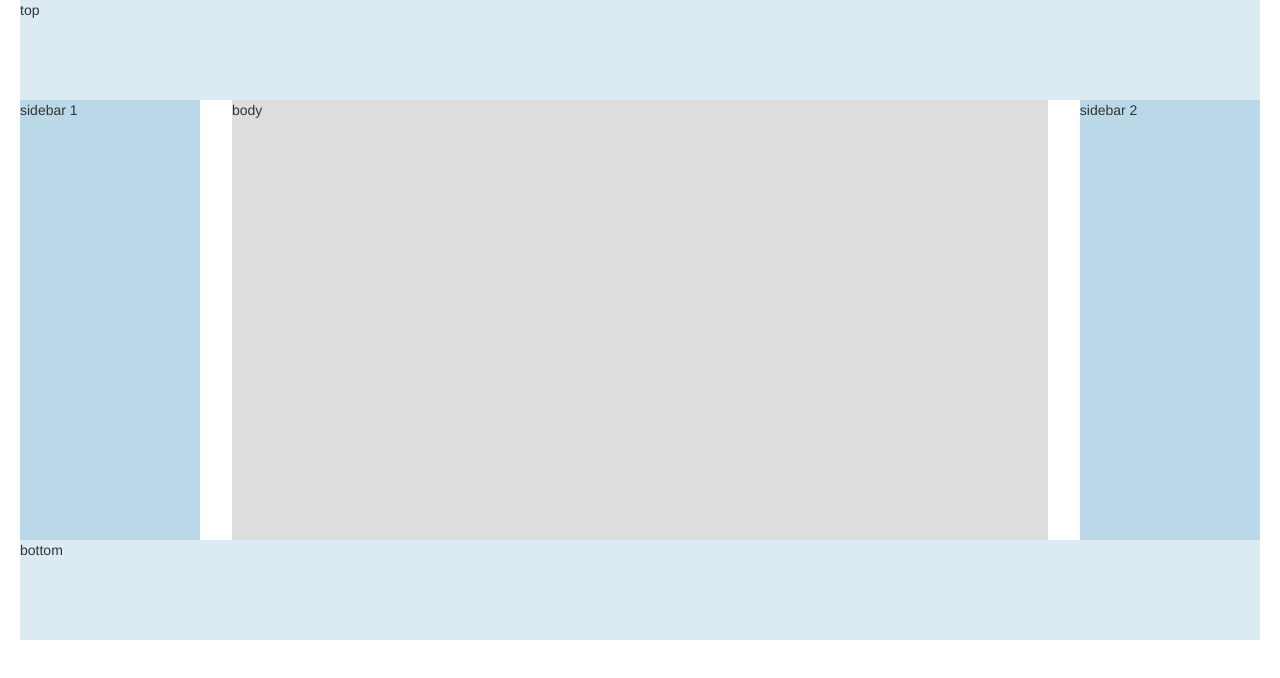
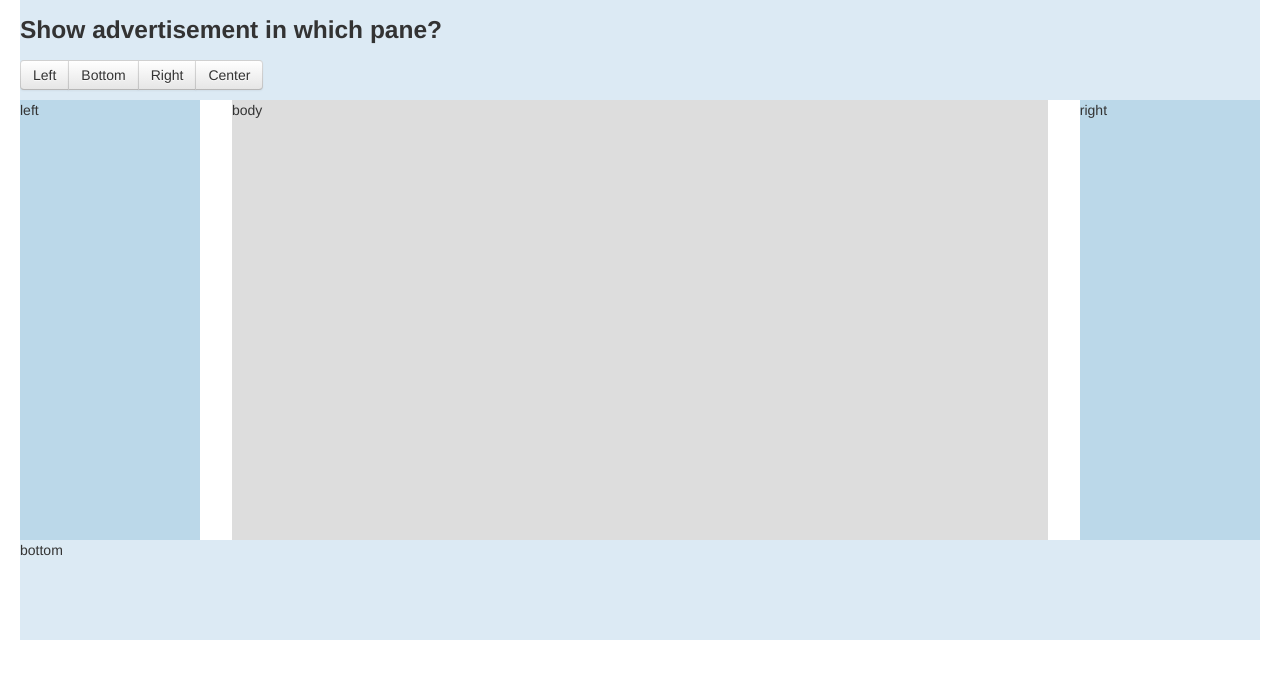
Before and after one commit to mmwaikar/kiosk, a plain HTML site: page resources/public/index.html in a window 1280 px wide. Drawn offline with nearby package versions, Linux system fonts and the light colour scheme.

Commit message:
Add functionality to show dynamic content based on button clicks.

```diff
--- a/resources/public/index.html
+++ b/resources/public/index.html
@@ -5,9 +5,15 @@
     <meta name="viewport" content="width=device-width, initial-scale=1.0">
     <title>Kiosk Application</title>
 
+    <!--[if lt IE 9]>
+    <script src="http://html5shiv.googlecode.com/svn/trunk/html5.js"></script>
+    <![endif]-->
+
     <!-- Bootstrap -->
     <link href="css/bootstrap.css" rel="stylesheet" media="screen">
     <link href="css/bootstrap-responsive.css" rel="stylesheet">
+
+    <!-- own styling -->
     <link href="css/main.css" rel="stylesheet" media="screen">
   </head>
 
@@ -16,14 +22,20 @@
     <div class="container-fluid">
       <div id="row1" class="row-fluid">
 	<div class="span12">
-				top
+          <h3>Show advertisement in which pane?</h3>
+	  <div class="btn-group">
+            <button id="left" class="btn">Left</button>
+            <button id="bottom" class="btn">Bottom</button>
+            <button id="right" class="btn">Right</button>
+            <button id="center" class="btn">Center</button>
+          </div>
 	</div>
       </div>
 
       <div id="row2" class="row-fluid fill">
 	<div id="column1" class="span2">
 	  <!--Sidebar content-->
-				sidebar 1
+	  left
 	</div>
 	<div id="column2" class="span8">
 	  <!--Body content-->
@@ -31,7 +43,7 @@
 	</div>
 	<div id="column3" class="span2">
 	  <!--Sidebar content-->
-				sidebar 2
+	  right
 	</div>
       </div>
 
@@ -65,5 +77,8 @@
 
     <script type="text/javascript" src="http://ajax.googleapis.com/ajax/libs/jquery/1.4.2/jquery.min.js"></script>
     <script type="text/javascript" src="js/bootstrap.js"></script>
+
+    <!-- pointing to cljsbuild generated js file  -->
+    <script type="text/javascript" src="js/kiosk.js"></script>
   </body>
 </html>
```
Also changed, not shown: 3 other files. Lines whose indentation alone changed are shown as unchanged.
